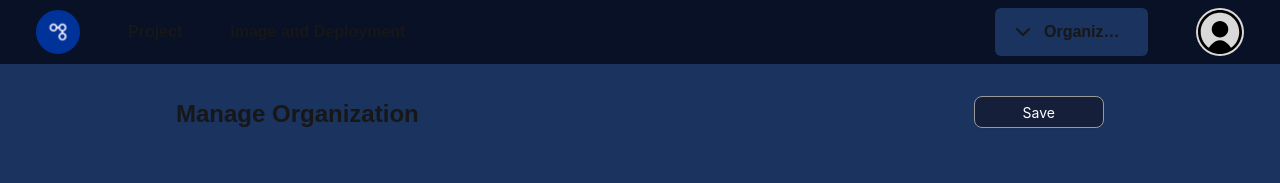
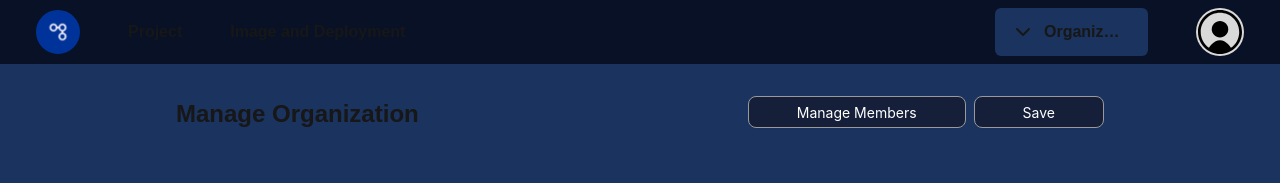
Before and after one commit to kappusuton-yon-tebaru/frontend, a Next.js app: page /organization/1/manage in a window 1280 px wide. Shown: the top 183 px of the page. Built offline with nearby package versions, Linux system fonts and the light colour scheme; no server answers.

Commit message:
feat: manage member

```diff
--- a/src/app/organization/[orgId]/manage/members/page.tsx
+++ b/src/app/organization/[orgId]/manage/members/page.tsx
@@ -27,10 +27,10 @@ export default function ManageMembersPage() {
 
     const fetchUsers = async () => {
         const url = new URL(
-            `${process.env.NEXT_PUBLIC_BACKEND_URL}/resources/${orgId}/members`
+            `${process.env.NEXT_PUBLIC_BACKEND_URL}/resources/${orgId}/members/search`
         );
         if (search) {
-            url.searchParams.append("search", search);
+            url.searchParams.append("query", search);
         }
 
         const response = await getData(url.toString());
--- a/src/app/organization/[orgId]/manage/page.tsx
+++ b/src/app/organization/[orgId]/manage/page.tsx
@@ -50,9 +50,16 @@ export default function ManageOrganization() {
         <div>
             <div className="flex justify-between">
                 <h1 className="font-bold text-[24px]">Manage Organization</h1>
-                <Button className="rounded-lg border border-ci-modal-grey px-12 py-1 text-white bg-ci-modal-black">
-                    Save
-                </Button>
+                <div className="flex gap-2">
+                    <Link href="manage/members">
+                        <Button className="rounded-lg border border-ci-modal-grey px-12 py-1 text-white bg-ci-modal-black">
+                            Manage Members
+                        </Button>
+                    </Link>
+                    <Button className="rounded-lg border border-ci-modal-grey px-12 py-1 text-white bg-ci-modal-black">
+                        Save
+                    </Button>
+                </div>
             </div>
 
             <div className="w-1/2 mt-12">
```
